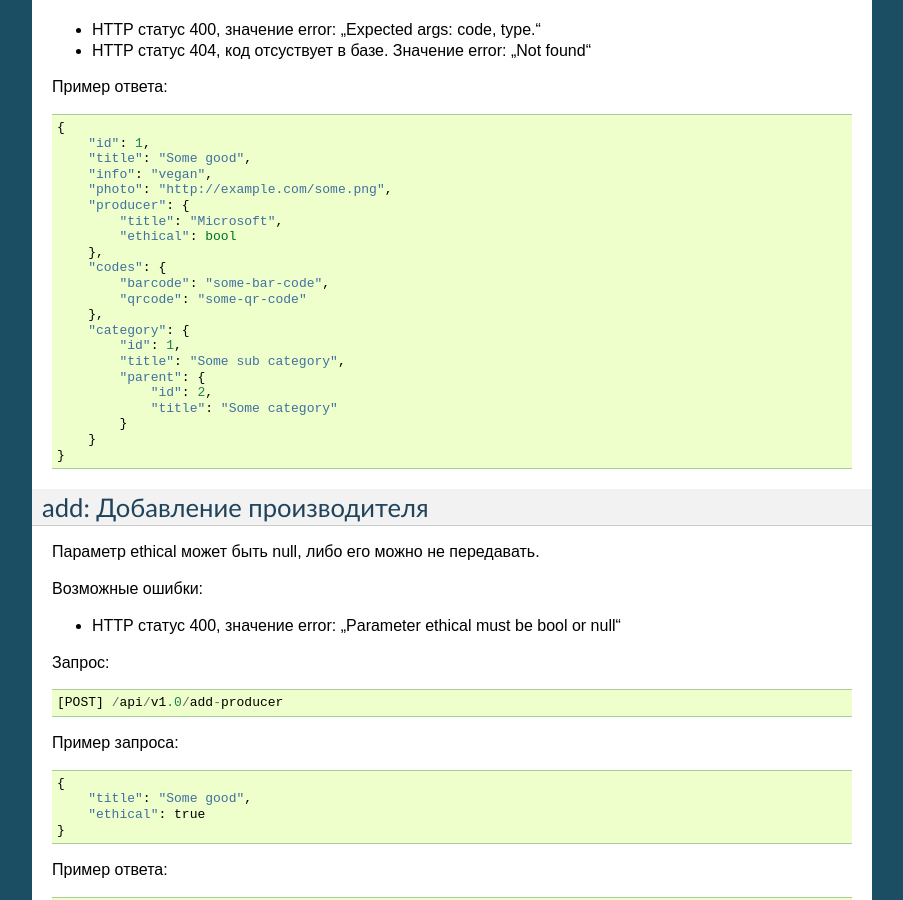
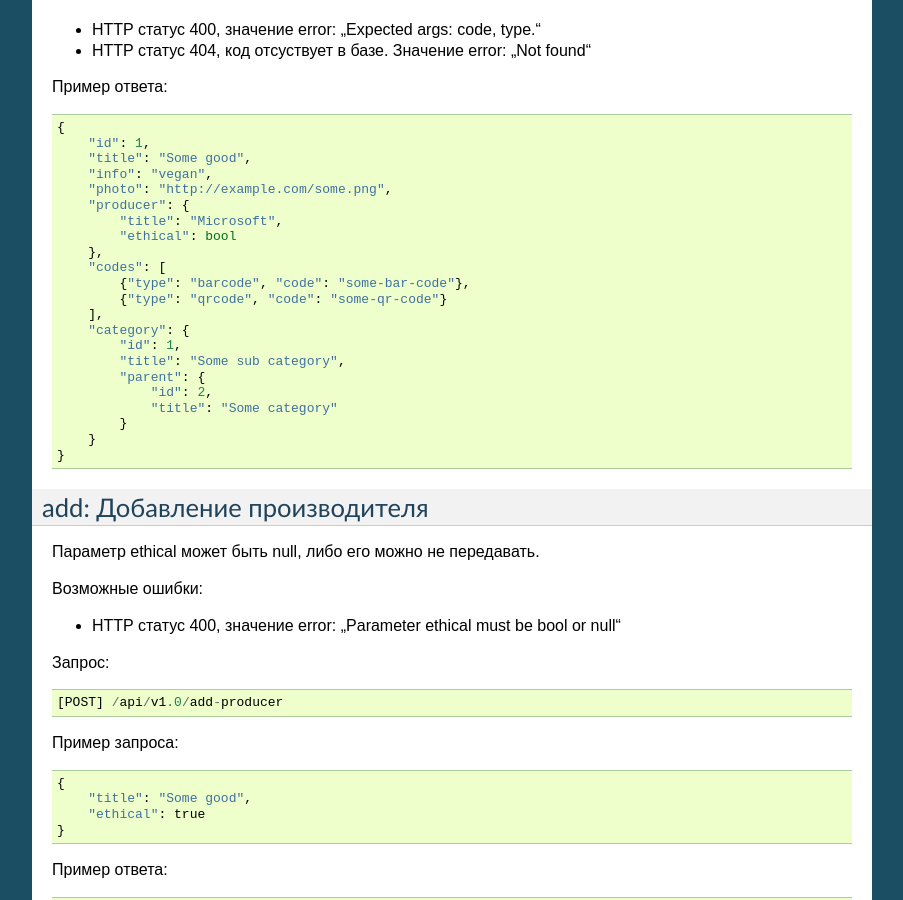
Before and after one commit to estas-vegano/evegano-server, a Sphinx documentation site: the page built from docs/source/index.rst, in a window 1280 px wide and 900 px high, scrolled down 1075 px. Shown: the whole window, without its empty margins (198-1101 px from the left). Built offline with Sphinx 7.4.7, drawn with Linux system fonts in a browser that asks for light colours.

Commit message:
product.codes: dict -> list

```diff
--- a/docs/source/index.rst
+++ b/docs/source/index.rst
@@ -72,10 +72,10 @@ check: Проверка товара
             "title": "Microsoft",
             "ethical": bool
         },
-        "codes": {
-            "barcode": "some-bar-code",
-            "qrcode": "some-qr-code"
-        },
+        "codes": [
+            {"type": "barcode", "code": "some-bar-code"},
+            {"type": "qrcode", "code": "some-qr-code"}
+        ],
         "category": {
             "id": 1,
             "title": "Some sub category",
```
Also changed, not shown: 2 other files.
